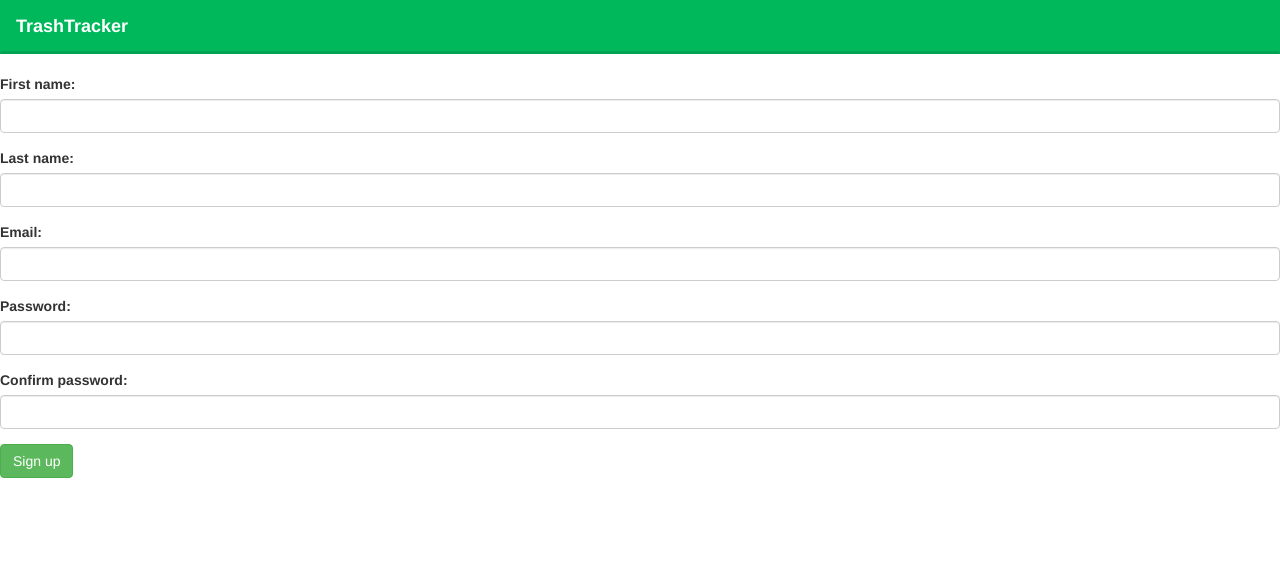
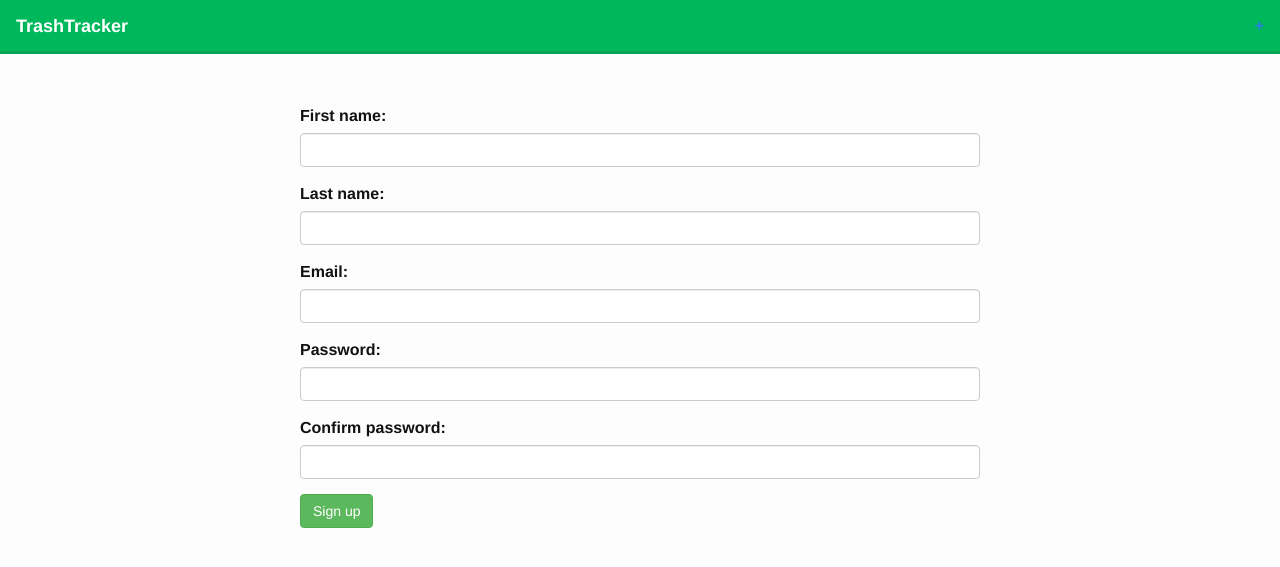
Before and after one commit to kocsenc/FoodTracker, a Jekyll site: the page built from register.html, in a window 1280 px wide. Shown: the top 567 px of the page. Built offline with Jekyll 4.4.1, drawn with Linux system fonts in a browser that asks for light colours; nearby versions of some CDN libraries.

Commit message:
Fix padding and add + button

```diff
--- a/_includes/header.html
+++ b/_includes/header.html
@@ -4,5 +4,11 @@
     <div class="navbar-header">
       <a class="navbar-brand" href="#">TrashTracker</a>
     </div>
+    {% if page.url != "/login/"  and page.url != "/join/"%}
+    <ul class="nav navbar-nav navbar-right">
+      <li><a href="#about">+</a></li>
+    </ul>
+    {%endif%}
+    <div>
   </div><!-- /.container-fluid -->
 </nav>
--- a/_sass/_navbar.scss
+++ b/_sass/_navbar.scss
@@ -4,6 +4,6 @@
     border-bottom: 3px solid #00A452;
     .navbar-brand{
         color: white;
-        font-weight: bold;
     }
+    font-weight: bold;
 }
--- a/css/main.scss
+++ b/css/main.scss
@@ -47,5 +47,7 @@
 
 // Import partials from `sass_dir` (defaults to `_sass`)
 @import
-        "navbar"
+    "base",
+    "layout",
+    "navbar"
 ;
```
